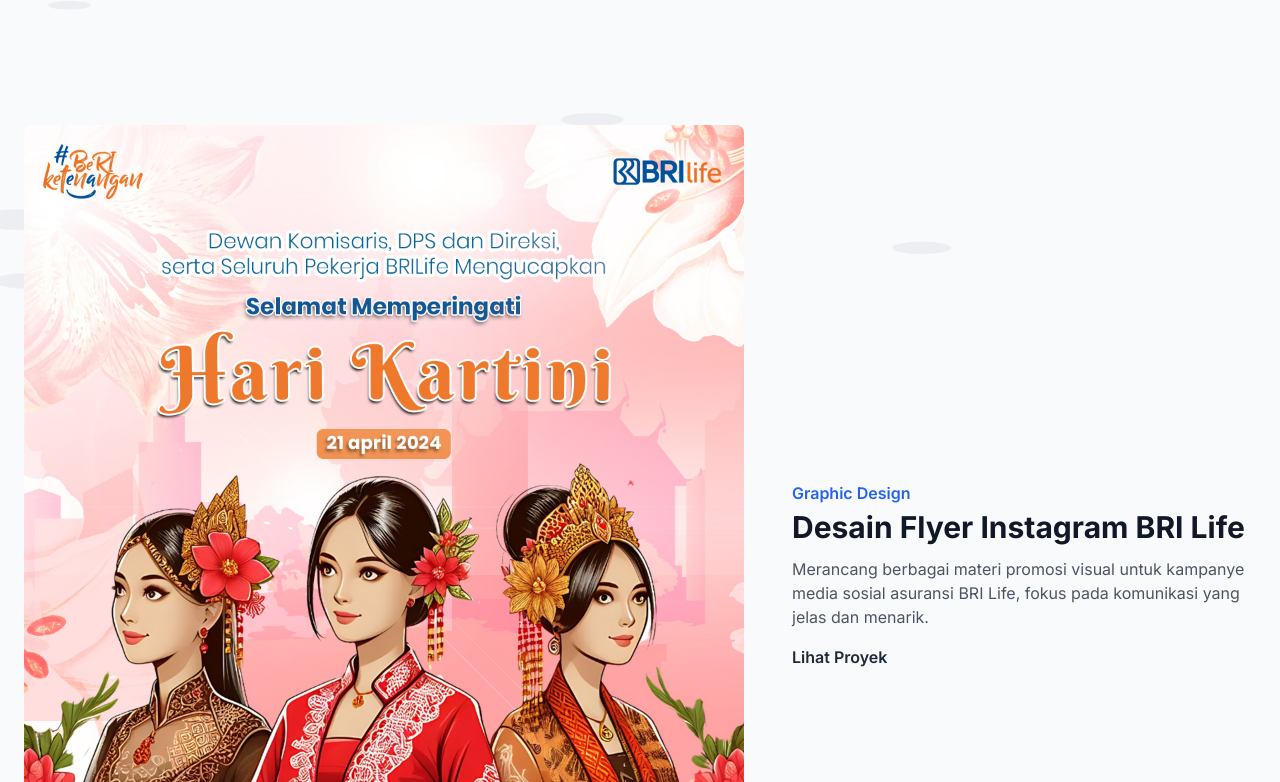
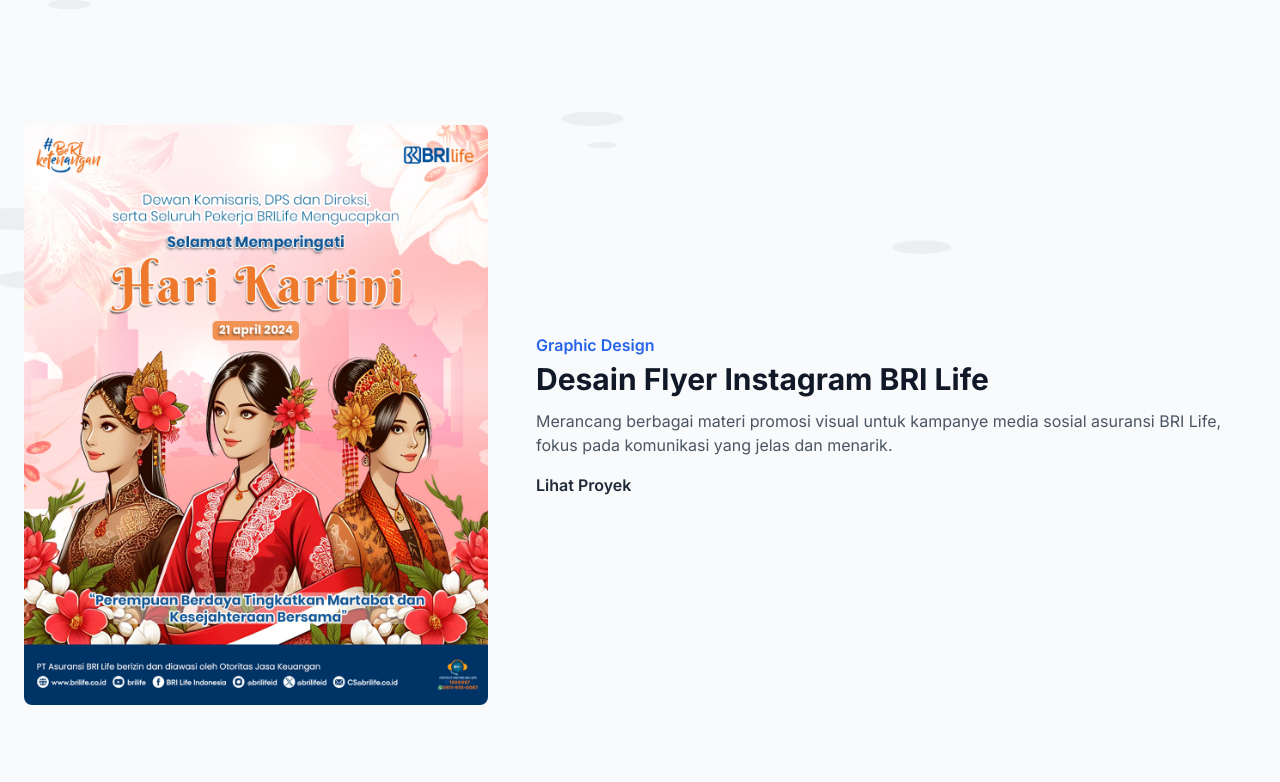
Before and after one commit to Cecioray/Website-Portofolio-2, a plain HTML site: page index.html in a window 1280 px wide. Shown: the part 480-1262 px from the top of the page. Drawn offline with nearby package versions, Linux system fonts and the light colour scheme; some icons are missing; files whose address does not match are found by name.

Commit message:
finalisasi html

```diff
--- a/index.html
+++ b/index.html
@@ -111,11 +111,13 @@
             <div class="space-y-16 md:space-y-20">
                 <!-- Project 1 (BRI Life Flyers) -->
                 <a href="#" class="group grid grid-cols-1 md:grid-cols-5 gap-6 md:gap-12 items-center portfolio-item">
-                    <div class="overflow-hidden rounded-lg md:col-span-3 portfolio-image-container bg-white">
-                        <!-- PENTING: Pastikan nama file Anda adalah "flyer-brilife.jpg" dan berada di dalam folder "images" -->
+                    <!-- Ukuran gambar diubah di sini (md:col-span-2) -->
+                    <div class="overflow-hidden rounded-lg md:col-span-2 portfolio-image-container bg-white">
+                        <!-- PENTING: Pastikan nama file Anda adalah "Feeds 4.jpg" dan berada di dalam folder "images" -->
                         <img src="D:\Web Portofolio\images\Feeds 4.jpg" alt="Flyer Instagram BRI Life" class="w-full h-full object-cover portfolio-image">
                     </div>
-                    <div class="md:col-span-2">
+                    <!-- Ukuran teks diubah di sini (md:col-span-3) -->
+                    <div class="md:col-span-3">
                         <p class="font-semibold text-blue-600">Graphic Design</p>
                         <h3 class="mt-1 text-2xl md:text-3xl font-bold text-gray-900">Desain Flyer Instagram BRI Life</h3>
                         <p class="mt-3 text-gray-600">Merancang berbagai materi promosi visual untuk kampanye media sosial asuransi BRI Life, fokus pada komunikasi yang jelas dan menarik.</p>
@@ -128,7 +130,7 @@
                 <!-- Project 2 (Celetuk) -->
                 <a href="https://www.celetuk.site" target="_blank" rel="noopener noreferrer" class="group grid grid-cols-1 md:grid-cols-5 gap-6 md:gap-12 items-center portfolio-item">
                     <div class="overflow-hidden rounded-lg md:col-span-3 md:order-2 portfolio-image-container bg-white">
-                        <!-- PENTING: Pastikan nama file Anda adalah "screenshot-celetuk.png" dan berada di dalam folder "images" -->
+                        <!-- PENTING: Pastikan nama file Anda adalah "Screenshot 2025-08-08 151907.png" dan berada di dalam folder "images" -->
                         <img src="D:\Web Portofolio\images\Screenshot 2025-08-08 151907.png" alt="Proyek Website Celetuk" class="w-full h-full object-cover portfolio-image">
                     </div>
                     <div class="md:col-span-2 md:order-1 md:text-right">
@@ -144,7 +146,7 @@
                 <!-- Project 3 (Aya Sacred Wear) -->
                 <a href="https://www.aya.eco" target="_blank" rel="noopener noreferrer" class="group grid grid-cols-1 md:grid-cols-5 gap-6 md:gap-12 items-center portfolio-item">
                     <div class="overflow-hidden rounded-lg md:col-span-3 portfolio-image-container bg-white">
-                        <!-- PENTING: Pastikan nama file Anda adalah "screenshot-ayaeco.png" dan berada di dalam folder "images" -->
+                        <!-- PENTING: Pastikan nama file Anda adalah "Screenshot 2025-08-08 160132.png" dan berada di dalam folder "images" -->
                         <img src="D:\Web Portofolio\images\Screenshot 2025-08-08 160132.png" alt="Proyek Website Aya Sacred Wear" class="w-full h-full object-cover portfolio-image">
                     </div>
                     <div class="md:col-span-2">
```
